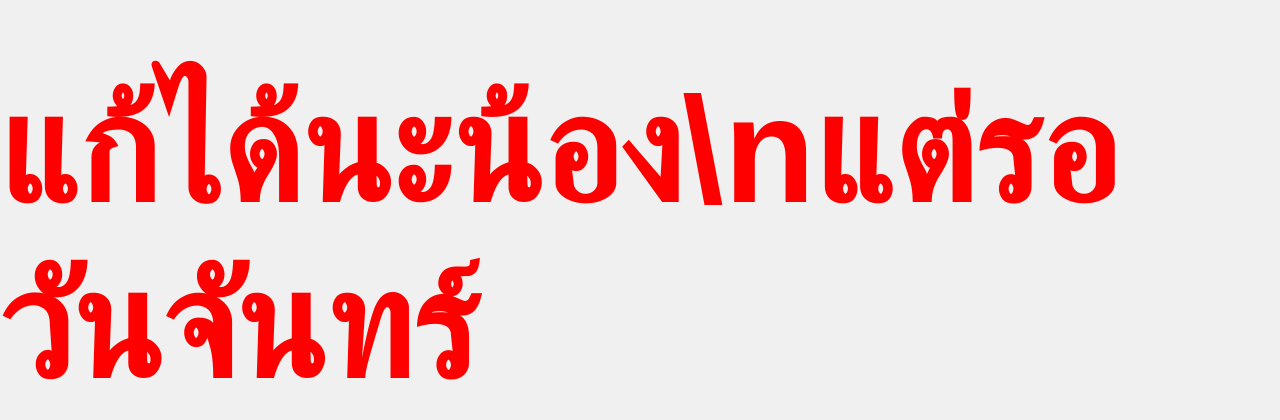
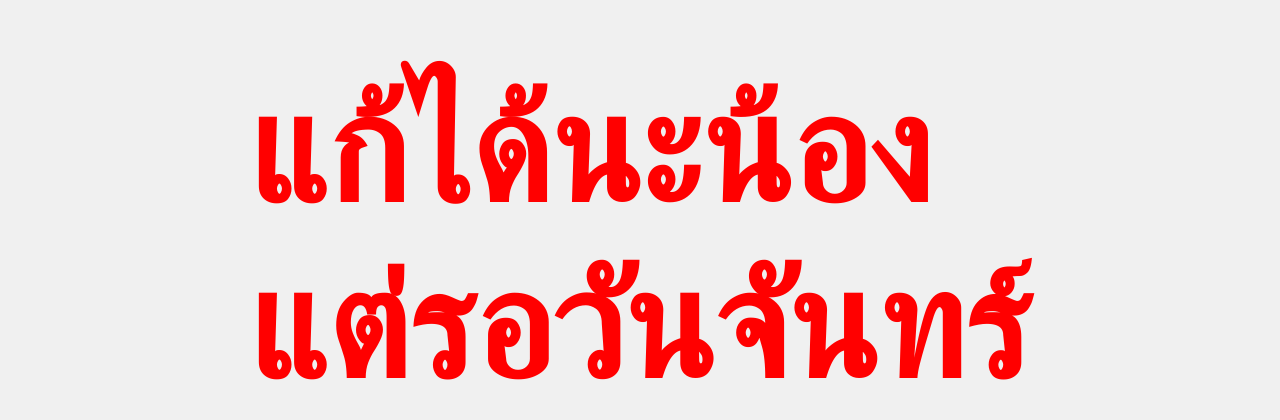
Before and after one commit to PPLnwza007-coding/PPLnwza007, a website: page index.html in a window 1280 px wide. Shown: the part 160-580 px from the top of the page. Drawn offline with Linux system fonts and the light colour scheme.

Commit message:
Update message

```diff
--- a/index.html
+++ b/index.html
@@ -22,6 +22,7 @@
   </style>
 </head>
 <body>
-  <h1>แก้ได้นะน้อง\nแต่รอวันจันทร์</h1>
+  <h1 style="white-space: pre-line;">แก้ได้นะน้อง
+แต่รอวันจันทร์</h1>
 </body>
 </html>
```
